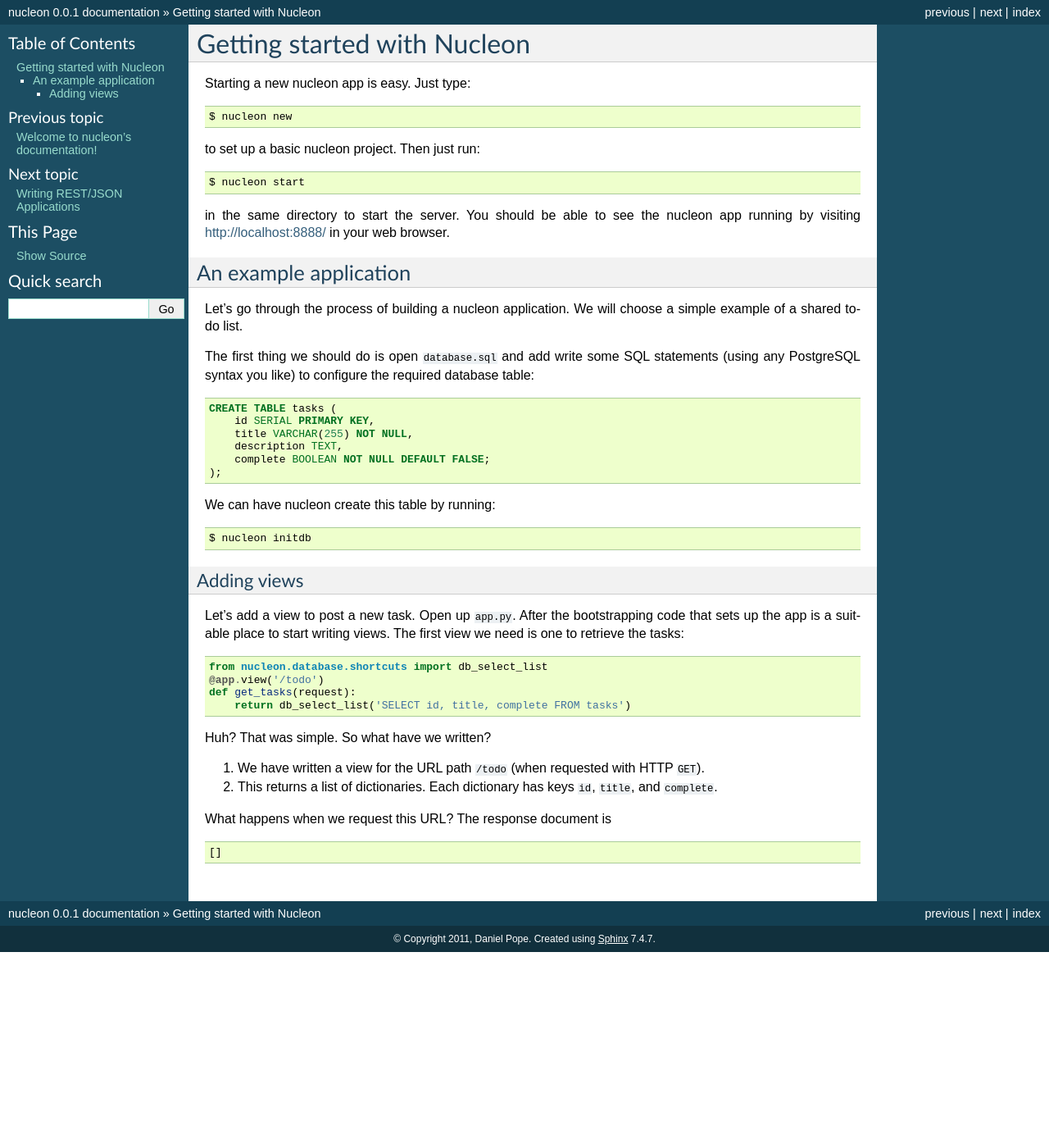
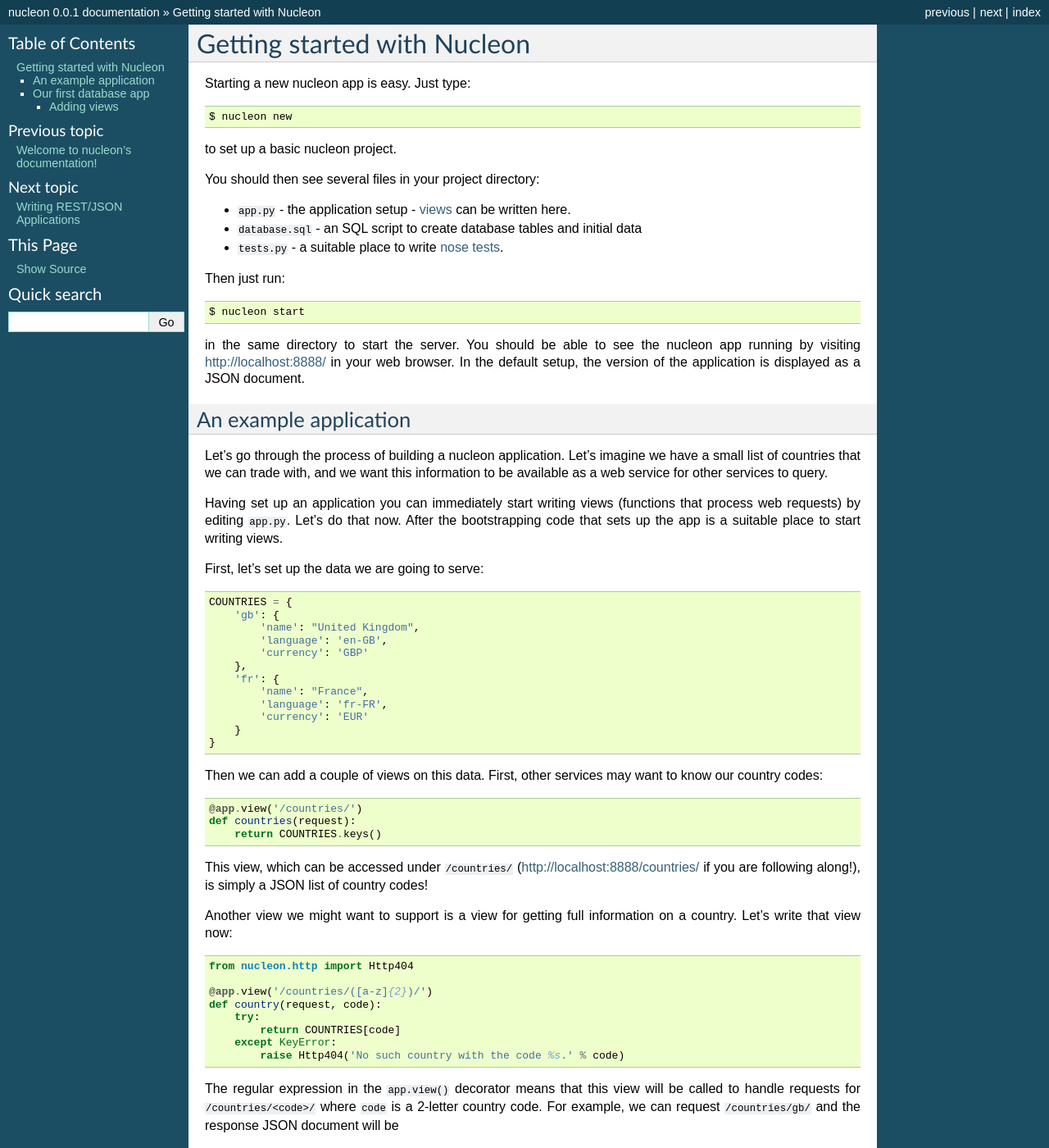
Before and after one commit to lordmauve/nucleon, a Sphinx documentation site: the page built from docs/quickstart.rst, in a window 1280 px wide and 1400 px high. Shown: the whole window at 82% size. Built offline with Sphinx 7.4.7, drawn with Linux system fonts in a browser that asks for light colours; some of the changed text lies outside the part shown.

Commit message:
New: additional examples New: documentation on gevent

```diff
--- a/docs/framework.rst
+++ b/docs/framework.rst
@@ -2,7 +2,9 @@
 ==============================
 
 Nucleon makes it easy to write JSON/REST applications with relatively little
-code. The URL routing and view dispatching is modelled closely on Django's.
+code. The URL routing and view dispatching is modelled on Django's, except that
+in Nucleon callables are registered directly with an app rather than being
+automatically loaded from a separate URL configuration module.
 
 Views are simply methods that accept a request object as a parameter and return
 a response. The response is typically a structure consisting of lists, dicts,
--- a/docs/index.rst
+++ b/docs/index.rst
@@ -13,6 +13,7 @@
 
    quickstart
    framework
+   gevent
 
 Indices and tables
 ==================
--- a/docs/quickstart.rst
+++ b/docs/quickstart.rst
@@ -5,18 +5,95 @@
 
     $ nucleon new
 
-to set up a basic nucleon project. Then just run::
+to set up a basic nucleon project.
+
+You should then see several files in your project directory:
+
+* ``app.py`` - the application setup - :doc:`views <framework>` can be written here.
+* ``database.sql`` - an SQL script to create database tables and initial data
+* ``tests.py`` - a suitable place to write `nose tests`_.
+
+Then just run::
 
     $ nucleon start
 
 in the same directory to start the server. You should be able to see the
-nucleon app running by visiting http://localhost:8888/ in your web browser.
+nucleon app running by visiting http://localhost:8888/ in your web browser. In
+the default setup, the version of the application is displayed as a JSON
+document.
+
+.. _`nose tests`: http://readthedocs.org/docs/nose/en/latest/
 
 An example application
 ----------------------
 
-Let's go through the process of building a nucleon application. We will choose
-a simple example of a shared to-do list.
+Let's go through the process of building a nucleon application. Let's imagine
+we have a small list of countries that we can trade with, and we want this
+information to be available as a web service for other services to query.
+
+Having set up an application you can immediately start writing views (functions
+that process web requests) by editing ``app.py``.  Let's do that now. After the
+bootstrapping code that sets up the app is a suitable place to start writing
+views.
+
+First, let's set up the data we are going to serve::
+
+    COUNTRIES = {
+        'gb': {
+            'name': "United Kingdom",
+            'language': 'en-GB',
+            'currency': 'GBP'
+        },
+        'fr': {
+            'name': "France",
+            'language': 'fr-FR',
+            'currency': 'EUR'
+        }
+    }
+
+Then we can add a couple of views on this data. First, other services may want
+to know our country codes::
+
+    @app.view('/countries/')
+    def countries(request):
+        return COUNTRIES.keys()
+
+This view, which can be accessed under ``/countries/``
+(http://localhost:8888/countries/ if you are following along!), is simply a
+JSON list of country codes!
+
+Another view we might want to support is a view for getting full information on
+a country. Let's write that view now::
+
+    from nucleon.http import Http404
+
+    @app.view('/countries/([a-z]{2})/')
+    def country(request, code):
+        try:
+            return COUNTRIES[code]
+        except KeyError:
+            raise Http404('No such country with the code %s.' % code)
+
+The regular expression in the ``app.view()`` decorator means that this view will
+be called to handle requests for ``/countries/<code>/`` where ``code`` is a 2-letter
+country code. For example, we can request ``/countries/gb/`` and the response JSON document will be
+
+.. code-block:: javascript
+
+    {
+        "name": "United Kingdom",
+        "language": "en-GB",
+        "currency": "GBP"
+    }
+
+Our first database app
+----------------------
+
+Let's now try to write a shared to-do list. Unlike the above application, this
+will require persistence. nucleon can be integrated with a variety of different
+NoSQL stores, but particular attention has been paid to its integration with
+the PostgreSQL database, such that multiple greenlets can execute SQL statements
+in the database at the same time.
 
 The first thing we should do is open ``database.sql`` and add write some SQL
 statements (using any PostgreSQL syntax you like) to configure the required
```
Also changed, not shown: other parts of docs/quickstart.rst (+2 -3 lines), docs/gevent.rst (added, +64 -0 lines).
